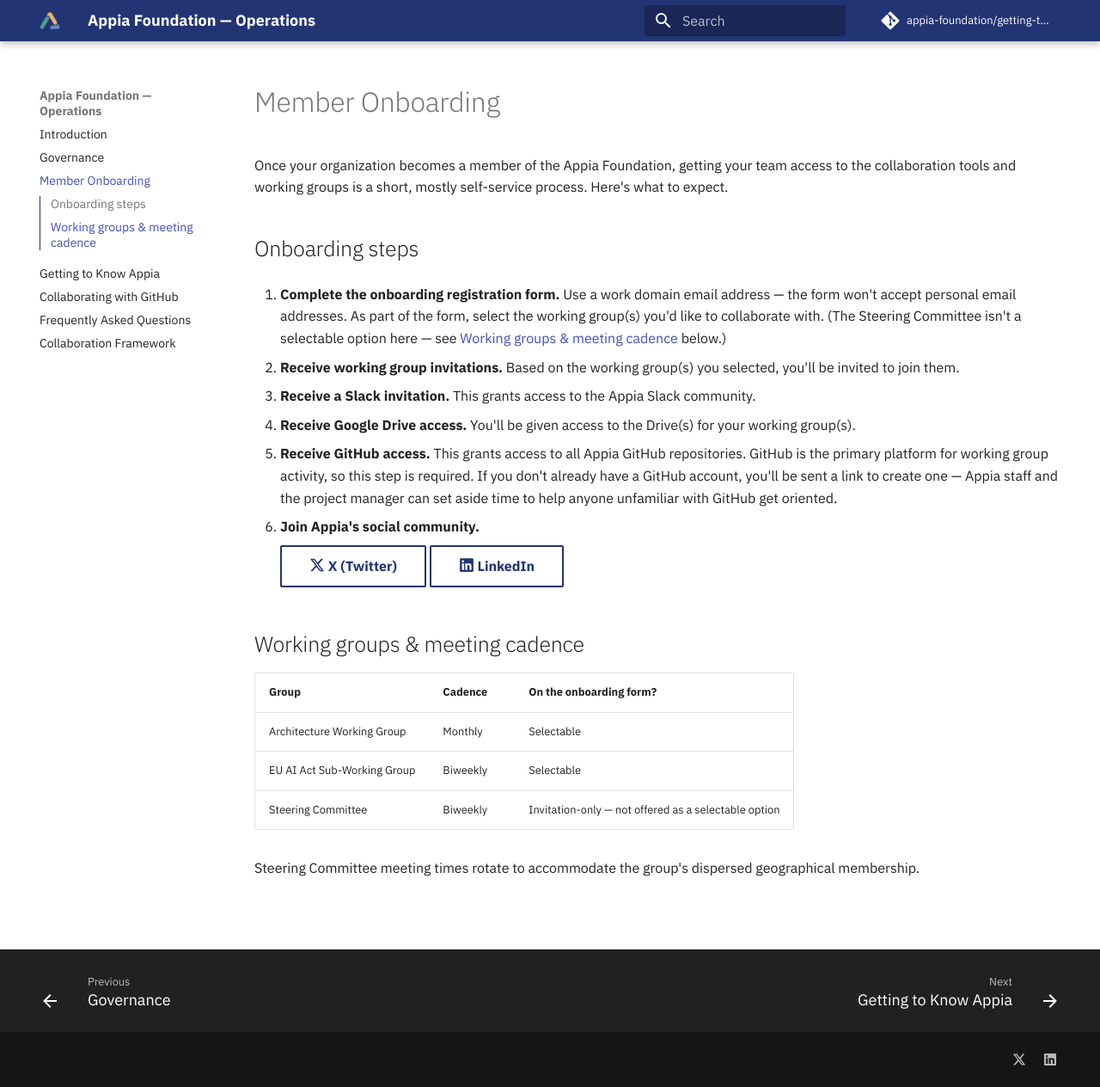
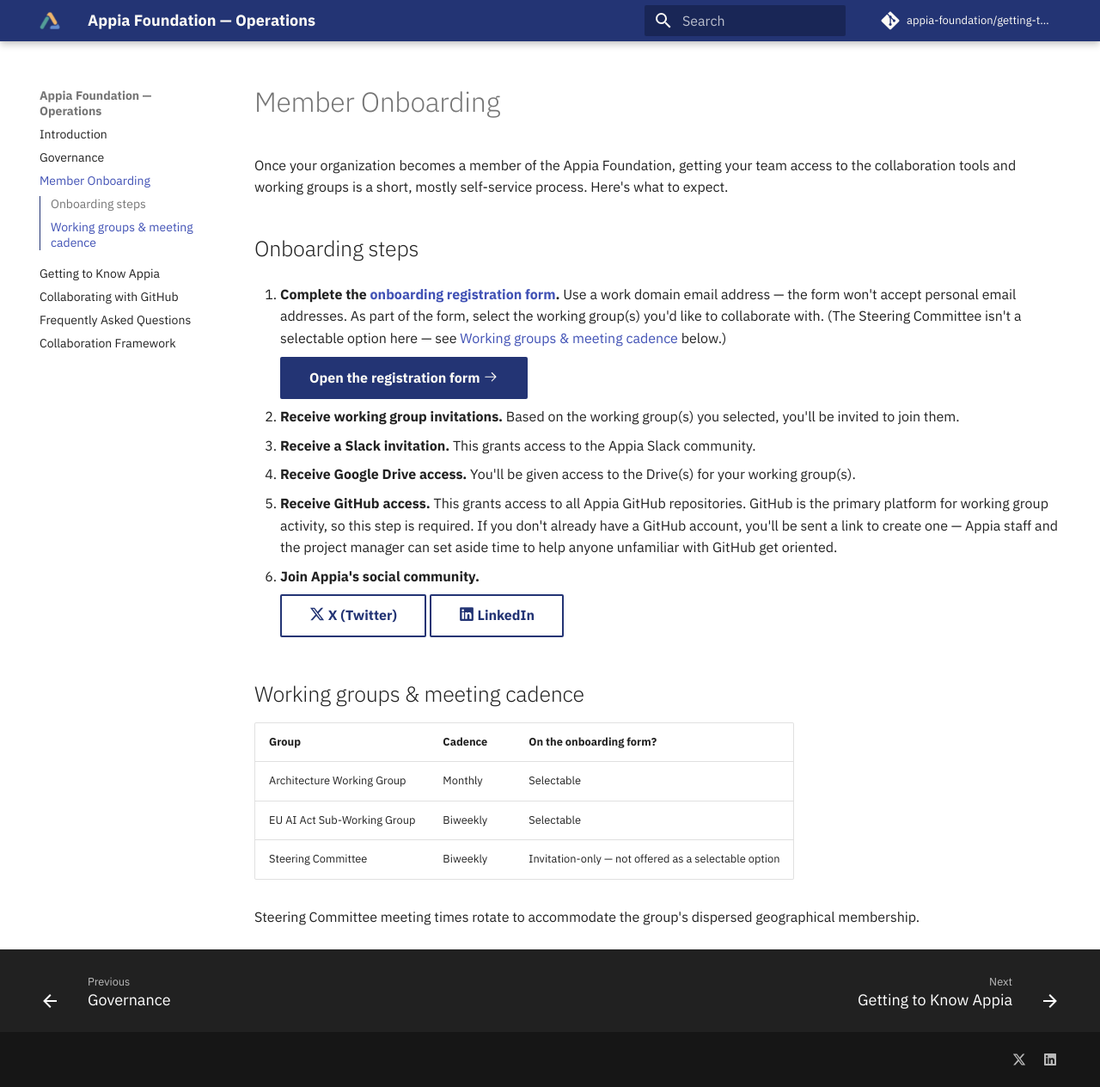
Before and after one commit to appia-foundation/getting-to-know-Appia, an MkDocs documentation site: the page built from docs/member-onboarding.md, in a window 1280 px wide and 1264 px high. Shown: the whole window at 86% size. Built offline with MkDocs 1.6.1 and Material for MkDocs 9.7.7, drawn with Linux system fonts in a browser that asks for light colours; comment, search, counter and statistics services are not loaded.

Commit message:
Link the onboarding registration form (#10)
Step 1 now links directly to the Google Form, plus a primary CTA
button below it for prominence, matching the button treatment already
used for the social links in step 6. Dropped the ouid= query param
(tied to the sharer's Google account) from the URL, kept usp=sharing.


Claude-Session: https://claude.ai/code/session_019j5uPmR7uubxjaHB4ECDgY

Co-authored-by: Claude <noreply@anthropic.com>

```diff
--- a/docs/member-onboarding.md
+++ b/docs/member-onboarding.md
@@ -6,11 +6,13 @@ to expect.
 
 ## Onboarding steps
 
-1. **Complete the onboarding registration form.**
+1. **Complete the [onboarding registration form](https://docs.google.com/forms/d/e/1FAIpQLSfcTkWfSapd-tH2NHtt_RIRGFlamI57BvvajEUAxefLsXmirQ/viewform?usp=sharing).**
    Use a work domain email address — the form won't accept personal email addresses. As part of
    the form, select the working group(s) you'd like to collaborate with. (The Steering Committee
    isn't a selectable option here — see [Working groups & meeting cadence](#working-groups-meeting-cadence)
    below.)
+
+    [Open the registration form :octicons-arrow-right-24:](https://docs.google.com/forms/d/e/1FAIpQLSfcTkWfSapd-tH2NHtt_RIRGFlamI57BvvajEUAxefLsXmirQ/viewform?usp=sharing){ .md-button .md-button--primary }
 
 2. **Receive working group invitations.**
    Based on the working group(s) you selected, you'll be invited to join them.
```
